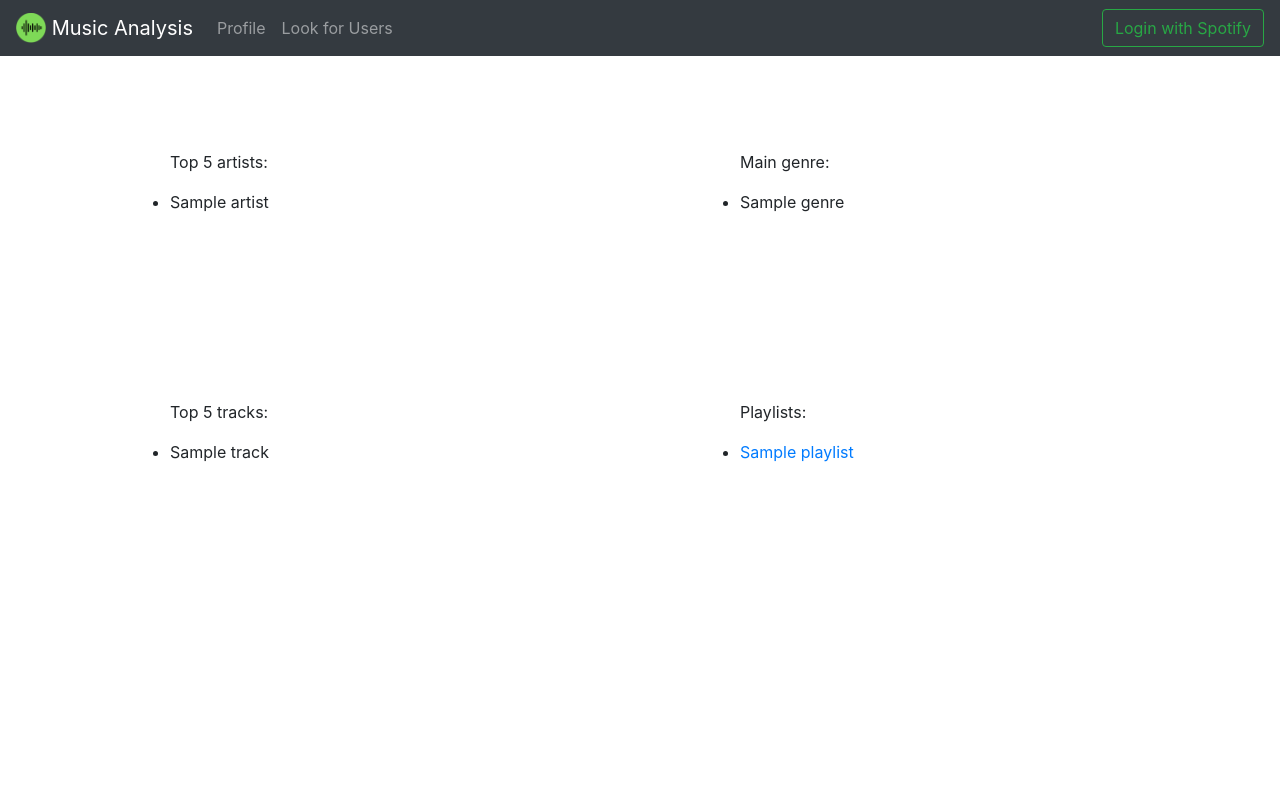
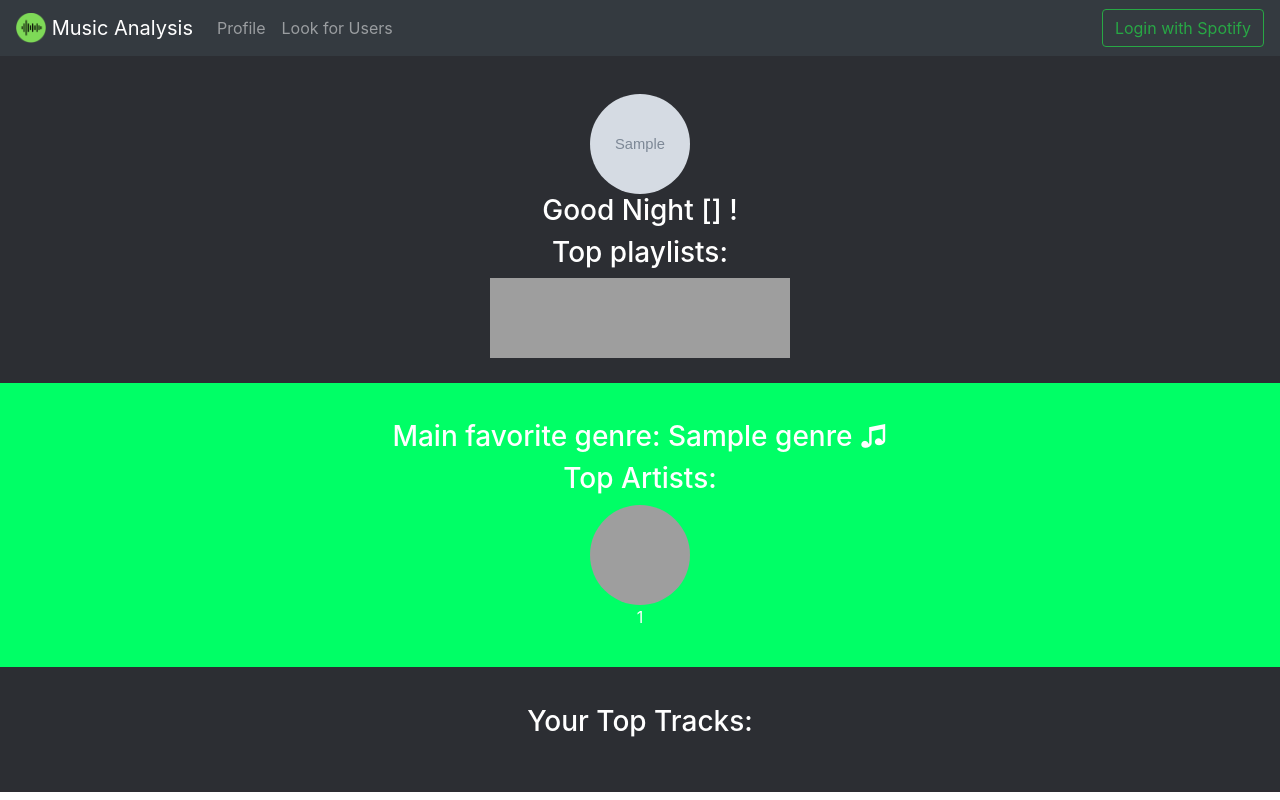
Before and after one commit to Mateus-Mannes/musicanalysis, a Flask app: template templates/profile.html in a window 1280 px wide. Run offline with Flask 2, Linux system fonts and the light colour scheme; the template is opened without the code that fills it: most values are stand-ins (such as "Sample title", 1, 10 or a date in 2020); grey boxes marked "Sample" are stand-in pictures; some libraries are stand-ins or nearby versions; grey boxes are pictures that could not be loaded.

Commit message:
replace old profile template

```diff
--- a/application.py
+++ b/application.py
@@ -53,7 +53,7 @@ def login():
 def profile():
     auth_manager = spotipy.oauth2.SpotifyOAuth(cache_path=session_cache_path())
     query = Profile(auth_manager)
-    return render_template('nprofile.html',
+    return render_template('profile.html',
                             name=query.name,
                             img=query.img,
                             tracks = query.get_toptracks(),
--- a/templates/profile.html
+++ b/templates/profile.html
@@ -1,40 +1,86 @@
 {% extends "layout.html" %}
 {% block main %}
 
-        <div style = "position:fixed; left:130px; top:150px;">
-            <ul>
-                <p> Top 5 artists:  </p>
-                {% for a in artists %}
-                    <li>{{ a }}</li>
-                {% endfor %}
-            </ul>
+<style>
+    .text{color:white;}
+    .pad{padding-left:1cm; padding-right: 1cm;}
+    .tracks{padding-left:1cm; padding-right: 1cm;}
+    @media only screen and (max-width: 1030px) {
+    .tracks {padding-left:0cm; padding-right: 0cm;}
+    }
+    .myimg{
+    width:100px;
+    height:100px;
+    object-fit:cover;
+    border-radius: 50%;
+    }
+    .muc {width: 300px; height:80px;}
+    @media only screen and (max-width: 350px) {
+    .muc{width: 280px; height:80px;}
+    }
+</style>
+
+    <div style="background-color:#2C2E33; padding: 0.5cm;">
+        <p style="margin-top:2cm"></p>
+        <div style="text-align: center;margin: auto;">
+            <img src={{ img }} class="myimg">
         </div>
-
-
-    <div style = "position:fixed; left:700px; top:150px;">
-        <ul>
-            <p> Main genre:  </p>
-                <li>{{ genre }}</li>
-        </ul>
+        <h3 class="text-center text pad" id="hello">Good Morning {{name}} !</h3>
+        <h3 class="text-center text pad">Top playlists:</h3>
+        <p class="text-center" style="margin: auto; max-width: 1000px;">
+            {% for i in range(playlists|length) %}
+                    <iframe src="https://open.spotify.com/embed/playlist/{{ playlists[i][1] }}" class="muc" frameborder="0"
+                        allowtransparency="true" allow="encrypted-media"></iframe>
+            {% endfor %}
+        </p>
     </div>
 
-    <div style = "position:fixed; left:130px; top:400px;">
-        <ul>
-            <p> Top 5 tracks:  </p>
-            {% for t in tracks %}
-                <li>{{ t }}</li>
-            {% endfor %}
-        </ul>
+    <div class="tracks" style="padding-top: 1cm; padding-bottom: 1cm; background-color: #00ff66;">
+        <h3 class="text-center text pad">Main favorite genre: {{ genre }} &#9835;</h3>
+        <h3 class="text-center text pad">Top Artists:</h3>
+        <div style="margin: auto; text-align: center; ">
+            <div   div class="card-group tracks" >
+                {% for artist in artists %}
+                    <div class="card" style="background-color:#00ff66;border-color: #00ff66;">
+                        <img style="text-align: center; margin: auto;" src={{artist[2]}} class="myimg">
+                        <font color="white">{{ artist[0] }}</font>
+                    </div>
+                {% endfor %}
+            </div>
+        </div>
     </div>
 
-
-    <div style = "position:fixed; left:700px; top:400px;">
-        <ul>
-            <p> Playlists:  </p>
-            {% for p in playlists %}
-                <li><a href="/playlist/{{ p[1] }}">{{ p }}</a></li>
+    <div class="tracks" style=" padding-top: 1cm; padding-bottom: 1cm;background-color:#2C2E33">
+        <h3 class="text-center text pad" id="hello">Your Top Tracks:</h3>
+        <p class="text-center">
+            {% for i in range(tracks_length) %}
+                <iframe src="https://open.spotify.com/embed/track/{{ tracks[i][1] }}"  width="300px" height="380px" frameborder="0" allowtransparency="true" allow="encrypted-media"></iframe>
             {% endfor %}
-        </ul>
+        </p>
     </div>
 
+<script language=javascript type="text/javascript">
+    now = new Date
+    if (now.getHours () >= 0 && now.getHours () < 5)
+    {
+        var element = document.getElementById("hello");
+        element.innerHTML = "Good Night {{name}} !";
+    }
+            else if (now.getHours () >= 5 && now.getHours () < 12)
+    {
+        var element = document.getElementById("hello");
+        element.innerHTML = "Good morning {{name}} !";
+    }
+            else if (now.getHours () >= 12 && now.getHours () < 18)
+    {
+        var element = document.getElementById("hello");
+        element.innerHTML = "Good Evening {{name}} !";
+    }
+    else
+    {
+        var element = document.getElementById("hello");
+        element.innerHTML = "Good Night {{name}} !";
+    }
+</script>
+
 {% endblock %}
```
Also changed, not shown: templates/nprofile.html (deleted, +0 -86 lines).
